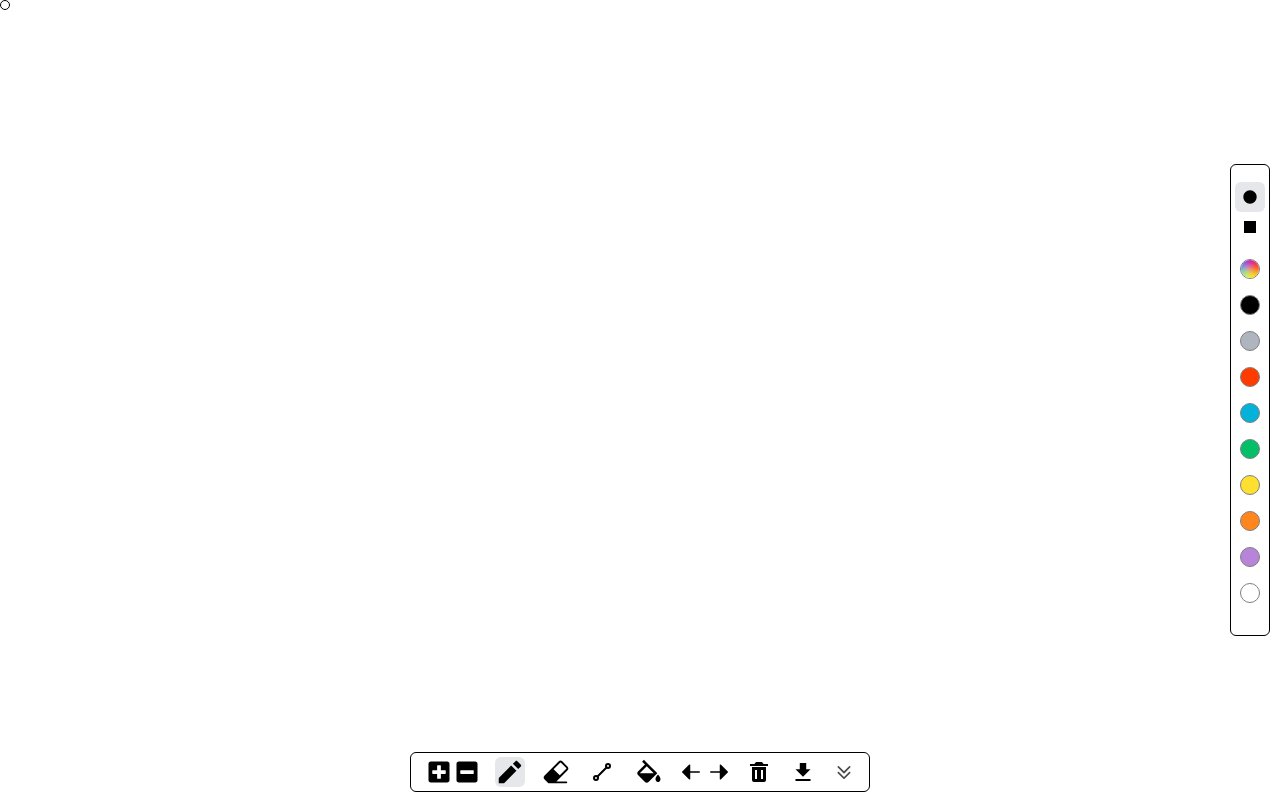
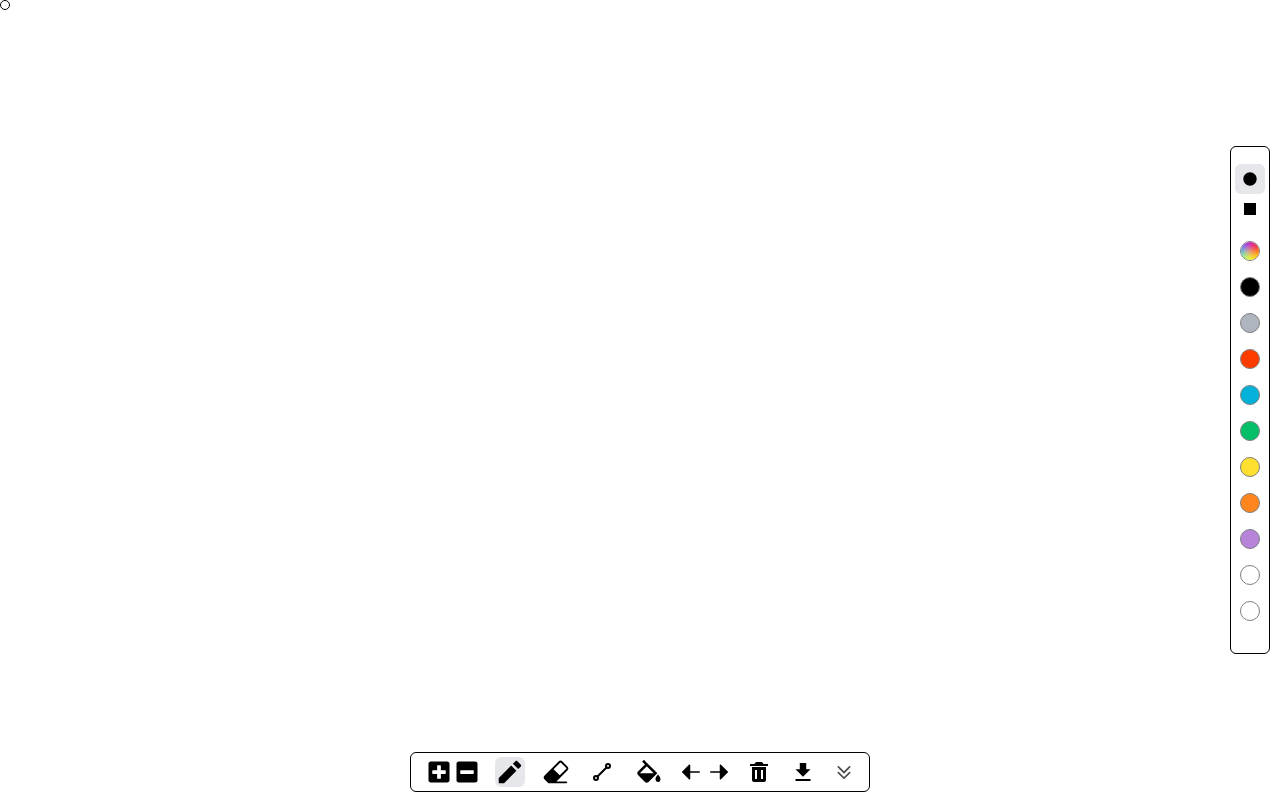
Before and after one commit to VictorSouzaCode/Splash-Paint, a React (Vite) app: page / in a window 1280 px wide. Built offline with nearby package versions, Linux system fonts and the light colour scheme; a web font is replaced by a local one.

Commit message:
color-circle-showing-the-current-custom-color-selected-by-the-user

```diff
--- a/src/components/buttonsToolbar/ColorPallete.tsx
+++ b/src/components/buttonsToolbar/ColorPallete.tsx
@@ -3,11 +3,14 @@ import { setPencilColor} from "../../redux/slices/tools"
 import type { RootState } from "../../redux/store"
 import { basicColorsOptions } from "../../utils/colorPalleteData"
 import multiColorbackground from '../../assets/rainbow.jpg'
+import { useRef } from "react"
 
 
 const ColorPallete = () => {
     const dispatch = useDispatch()
     const {pencilColor, tool} = useSelector((state:RootState) => state.tools)
+
+    let customColorValueRef = useRef<string>('#ffffff')
 
   return (
     <>
@@ -28,7 +31,10 @@ const ColorPallete = () => {
               <input
                 type="color"
                 value={pencilColor}
-                onChange={(e) => dispatch(setPencilColor(e.target.value))}
+                onChange={(e) => {
+                  dispatch(setPencilColor(e.target.value))
+                  customColorValueRef.current = e.target.value
+                }}
                 disabled={tool === 'eraser'}
                 className={`absolute top-0 left-0 w-full h-full opacity-0 cursor-pointer disabled:cursor-not-allowed`}
               />
@@ -46,6 +52,16 @@ const ColorPallete = () => {
                   }}
               ></button>
           ))}
+        <div
+          className="w-5 h-5 rounded-full"
+          onClick={() => {
+            dispatch(setPencilColor(customColorValueRef.current))
+          }}
+          style={{
+            backgroundColor: `${customColorValueRef.current}`,
+            border: '1px solid gray'
+          }}
+        ></div>
           </div>
     </>
   )
--- a/src/components/buttonsToolbar/Download.tsx
+++ b/src/components/buttonsToolbar/Download.tsx
@@ -15,7 +15,7 @@ const Download = () => {
         return;
       }
 
-      // Create a temporary canvas to draw background + original content
+      // Create a temporary canvas to draw original content
       const tempCanvas = document.createElement("canvas");
       const ctx = tempCanvas.getContext("2d");
       if (!ctx) return;
--- a/src/hooks/useCanvasEvents.ts
+++ b/src/hooks/useCanvasEvents.ts
@@ -1,4 +1,4 @@
-import { useEffect, useRef, useState } from "react"
+import { useEffect, useRef } from "react"
 import { useSelector } from "react-redux"
 import type { RootState } from "../redux/store"
 import { getEngine } from "../utils/drawingEgineSingleton"
@@ -123,7 +123,6 @@ export const useCanvasEvents = ({
         canvas.removeEventListener('mousemove', handleMouseMove)
         canvas.removeEventListener('mouseleave', handleMouseLeave)
         canvas.removeEventListener('click', handleFillClick)
-        canvas.removeEventListener('click', undoDrawnShapesOnRightClick)
         window.removeEventListener('keydown', undoRedoShortCut)
         window.removeEventListener('contextmenu', handleContextMenu)
       }
```
